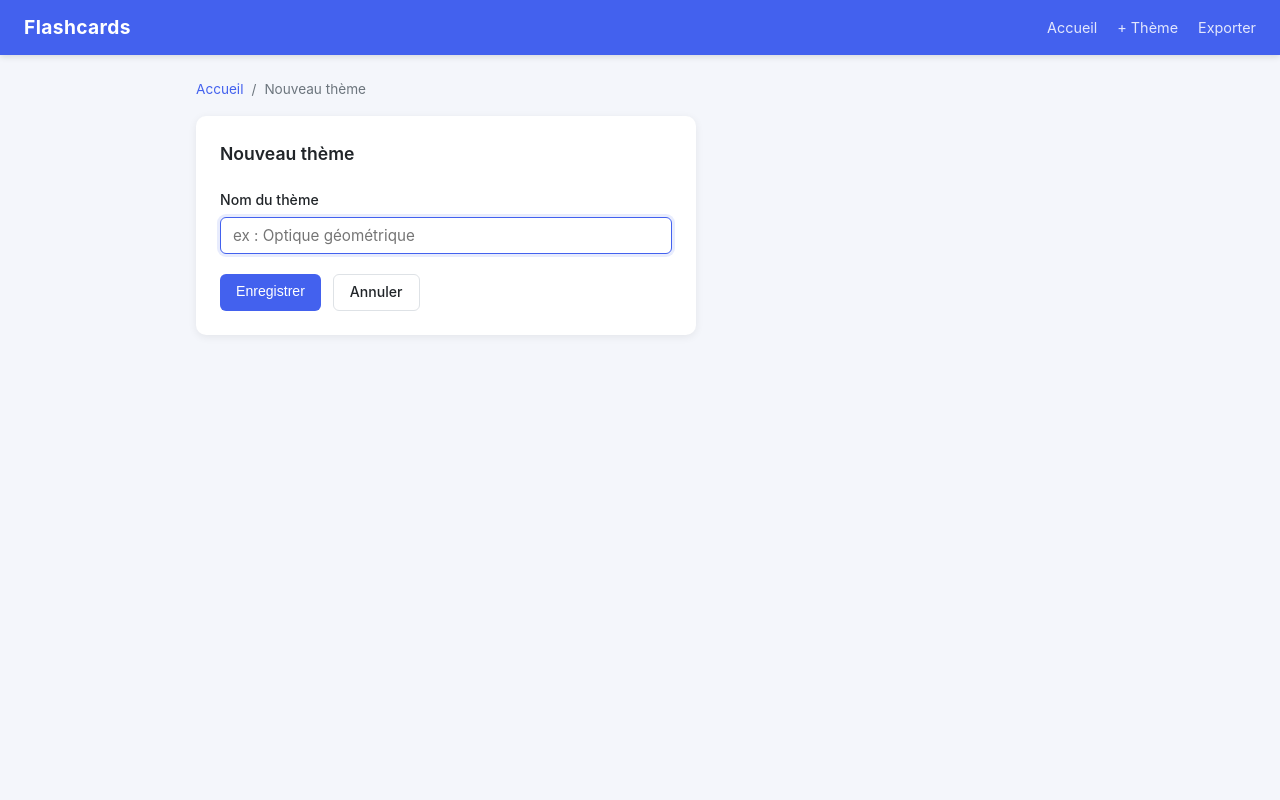
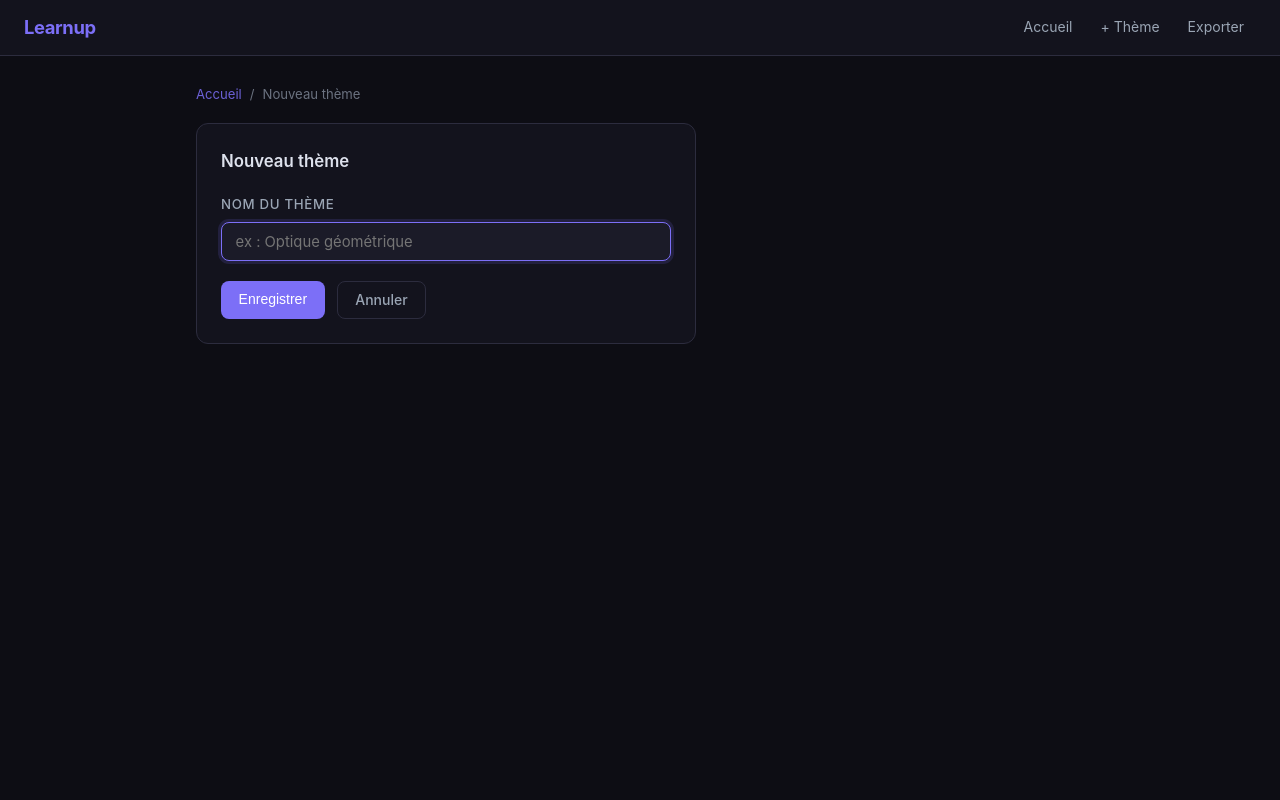
Before and after one commit to yanis-y/Learnup, a Django app: page /themes/new/ in a window 1280 px wide. Run offline with Django 4.2, Linux system fonts and the light colour scheme.

Commit message:
feat: dark theme + rename to Learnup

```diff
--- a/static/style.css
+++ b/static/style.css
@@ -1,15 +1,23 @@
 :root {
-  --primary: #4361ee;
-  --primary-dark: #3451d1;
-  --success: #2dc653;
-  --warning: #f77f00;
-  --danger: #ef233c;
-  --bg: #f4f6fb;
-  --card-bg: #ffffff;
-  --text: #212529;
-  --text-muted: #6c757d;
-  --border: #dee2e6;
-  --shadow: 0 2px 8px rgba(0,0,0,0.07);
+  --bg:         #0d0d14;
+  --surface:    #13131d;
+  --surface-2:  #1b1b28;
+  --surface-3:  #22222f;
+  --border:     #2c2c3e;
+  --primary:    #7c6ff7;
+  --primary-dim: rgba(124,111,247,0.15);
+  --primary-glow: rgba(124,111,247,0.35);
+  --success:    #22d3a5;
+  --success-dim: rgba(34,211,165,0.15);
+  --warning:    #f59e0b;
+  --warning-dim: rgba(245,158,11,0.15);
+  --danger:     #f43f5e;
+  --danger-dim: rgba(244,63,94,0.15);
+  --text:       #dde1ec;
+  --text-muted: #6b7280;
+  --text-dim:   #9aa5b4;
+  --radius:     12px;
+  --shadow:     0 2px 16px rgba(0,0,0,0.4);
 }
 
 * { box-sizing: border-box; margin: 0; padding: 0; }
@@ -22,178 +30,217 @@ body {
   min-height: 100vh;
 }
 
-/* ── Navbar ────────────────────────────────── */
+/* ── Navbar ──────────────────────────────────── */
 .navbar {
-  background: var(--primary);
-  padding: 0.75rem 1.5rem;
+  background: var(--surface);
+  border-bottom: 1px solid var(--border);
+  padding: 0 1.5rem;
+  height: 56px;
   display: flex;
   align-items: center;
   justify-content: space-between;
-  box-shadow: 0 2px 6px rgba(0,0,0,0.12);
+  position: sticky;
+  top: 0;
+  z-index: 100;
 }
 .navbar-brand {
-  font-size: 1.2rem;
+  font-size: 1.15rem;
   font-weight: 700;
-  color: #fff;
+  color: var(--primary);
   text-decoration: none;
-  letter-spacing: 0.02em;
+  letter-spacing: -0.02em;
 }
 .navbar-nav {
   display: flex;
-  gap: 1.25rem;
+  gap: 0.25rem;
   list-style: none;
 }
 .navbar-nav a {
-  color: rgba(255,255,255,0.85);
+  color: var(--text-dim);
   text-decoration: none;
-  font-size: 0.9rem;
-  transition: color 0.15s;
+  font-size: 0.875rem;
+  padding: 0.4rem 0.75rem;
+  border-radius: 8px;
+  transition: background 0.15s, color 0.15s;
 }
-.navbar-nav a:hover { color: #fff; }
+.navbar-nav a:hover {
+  background: var(--surface-2);
+  color: var(--text);
+}
 
-/* ── Container ─────────────────────────────── */
+/* ── Container ───────────────────────────────── */
 .container {
   max-width: 920px;
   margin: 0 auto;
-  padding: 1.5rem 1rem;
+  padding: 1.75rem 1rem;
 }
 
-/* ── Messages ──────────────────────────────── */
-.messages-list { list-style: none; margin-bottom: 1rem; }
+/* ── Messages ────────────────────────────────── */
+.messages-list { list-style: none; margin-bottom: 1.25rem; }
 .msg {
   padding: 0.7rem 1rem;
-  border-radius: 6px;
+  border-radius: var(--radius);
   margin-bottom: 0.5rem;
-  font-size: 0.9rem;
+  font-size: 0.875rem;
+  border: 1px solid transparent;
 }
-.msg-success { background: #d4edda; color: #155724; border: 1px solid #c3e6cb; }
-.msg-error   { background: #f8d7da; color: #721c24; border: 1px solid #f5c6cb; }
-.msg-info    { background: #d1ecf1; color: #0c5460; border: 1px solid #bee5eb; }
-.msg-warning { background: #fff3cd; color: #856404; border: 1px solid #ffeaa7; }
+.msg-success { background: var(--success-dim); color: var(--success); border-color: rgba(34,211,165,0.25); }
+.msg-error   { background: var(--danger-dim);  color: var(--danger);  border-color: rgba(244,63,94,0.25); }
+.msg-info    { background: var(--primary-dim); color: var(--primary); border-color: rgba(124,111,247,0.25); }
+.msg-warning { background: var(--warning-dim); color: var(--warning); border-color: rgba(245,158,11,0.25); }
 
-/* ── Card panel ────────────────────────────── */
+/* ── Surface card ────────────────────────────── */
 .card {
-  background: var(--card-bg);
-  border-radius: 10px;
-  box-shadow: var(--shadow);
+  background: var(--surface);
+  border: 1px solid var(--border);
+  border-radius: var(--radius);
   padding: 1.5rem;
   margin-bottom: 1rem;
 }
-.card-title { font-size: 1.1rem; font-weight: 600; }
+.card-title { font-size: 1.05rem; font-weight: 600; }
 
-/* ── Buttons ───────────────────────────────── */
+/* ── Buttons ─────────────────────────────────── */
 .btn {
-  display: inline-block;
-  padding: 0.48rem 1rem;
+  display: inline-flex;
+  align-items: center;
+  justify-content: center;
+  gap: 0.4rem;
+  padding: 0.5rem 1.1rem;
   border: none;
-  border-radius: 6px;
+  border-radius: 8px;
   cursor: pointer;
-  font-size: 0.88rem;
+  font-size: 0.875rem;
   font-weight: 500;
   text-decoration: none;
-  transition: filter 0.15s, transform 0.1s;
+  transition: filter 0.15s, transform 0.1s, box-shadow 0.15s;
   white-space: nowrap;
   line-height: 1.4;
 }
-.btn:hover  { filter: brightness(1.07); transform: translateY(-1px); }
-.btn:active { transform: translateY(0); }
+.btn:hover  { filter: brightness(1.12); transform: translateY(-1px); }
+.btn:active { transform: translateY(0); filter: brightness(0.95); }
 
-.btn-primary   { background: var(--primary); color: #fff; }
-.btn-success   { background: var(--success); color: #fff; }
-.btn-warning   { background: var(--warning); color: #fff; }
-.btn-danger    { background: var(--danger);  color: #fff; }
-.btn-secondary { background: #6c757d; color: #fff; }
-.btn-outline   { background: transparent; border: 1px solid var(--border); color: var(--text); }
-.btn-outline:hover { background: var(--bg); filter: none; }
+.btn-primary {
+  background: var(--primary);
+  color: #fff;
+  box-shadow: 0 0 0 0 var(--primary-glow);
+}
+.btn-primary:hover { box-shadow: 0 0 16px var(--primary-glow); }
 
-.btn-sm  { padding: 0.28rem 0.65rem; font-size: 0.8rem; }
-.btn-lg  { padding: 0.8rem 1.5rem; font-size: 1.05rem; }
+.btn-success  { background: var(--success);  color: #0d0d14; }
+.btn-warning  { background: var(--warning);  color: #0d0d14; }
+.btn-danger   { background: var(--danger);   color: #fff; }
+.btn-outline  {
+  background: transparent;
+  border: 1px solid var(--border);
+  color: var(--text-dim);
+}
+.btn-outline:hover { background: var(--surface-2); color: var(--text); filter: none; }
 
-/* ── Forms ─────────────────────────────────── */
-.form-group { margin-bottom: 1rem; }
-label { display: block; margin-bottom: 0.35rem; font-weight: 500; font-size: 0.88rem; }
+.btn-sm { padding: 0.3rem 0.7rem; font-size: 0.8rem; border-radius: 6px; }
+.btn-lg { padding: 0.75rem 1.5rem; font-size: 1rem; }
+
+/* ── Forms ───────────────────────────────────── */
+.form-group { margin-bottom: 1.1rem; }
+label {
+  display: block;
+  margin-bottom: 0.4rem;
+  font-weight: 500;
+  font-size: 0.83rem;
+  color: var(--text-dim);
+  text-transform: uppercase;
+  letter-spacing: 0.05em;
+}
 input[type="text"],
 input[type="file"],
 textarea,
 select {
   width: 100%;
-  padding: 0.5rem 0.75rem;
+  padding: 0.6rem 0.85rem;
   border: 1px solid var(--border);
-  border-radius: 6px;
-  font-size: 0.95rem;
+  border-radius: 8px;
+  font-size: 0.925rem;
   font-family: inherit;
-  background: #fff;
+  background: var(--surface-2);
+  color: var(--text);
   transition: border-color 0.15s, box-shadow 0.15s;
 }
 input[type="text"]:focus,
-textarea:focus { outline: none; border-color: var(--primary); box-shadow: 0 0 0 3px rgba(67,97,238,0.12); }
-textarea { resize: vertical; min-height: 100px; }
+textarea:focus {
+  outline: none;
+  border-color: var(--primary);
+  box-shadow: 0 0 0 3px var(--primary-dim);
+}
+textarea { resize: vertical; min-height: 110px; }
 .form-actions { display: flex; gap: 0.75rem; margin-top: 1.25rem; flex-wrap: wrap; }
 
-/* ── Section header ────────────────────────── */
+/* ── Section header ──────────────────────────── */
 .section-header {
   display: flex;
   align-items: center;
   justify-content: space-between;
-  margin-bottom: 1rem;
+  margin-bottom: 1.1rem;
   flex-wrap: wrap;
   gap: 0.5rem;
 }
-.section-title { font-size: 1.25rem; font-weight: 600; }
+.section-title { font-size: 1.2rem; font-weight: 600; }
 
-/* ── Dashboard stats ───────────────────────── */
+/* ── Dashboard stats ─────────────────────────── */
 .dashboard-stats { display: flex; gap: 1rem; margin-bottom: 1.5rem; flex-wrap: wrap; }
 .stat-card {
-  background: var(--card-bg);
-  border-radius: 10px;
-  box-shadow: var(--shadow);
-  padding: 1rem 1.5rem;
+  background: var(--surface);
+  border: 1px solid var(--border);
+  border-radius: var(--radius);
+  padding: 1.1rem 1.4rem;
   flex: 1;
   min-width: 130px;
 }
-.stat-card-number { font-size: 2rem; font-weight: 700; color: var(--primary); }
-.stat-card-label  { font-size: 0.82rem; color: var(--text-muted); margin-top: 0.1rem; }
+.stat-card-number {
+  font-size: 2rem;
+  font-weight: 700;
+  color: var(--primary);
+  line-height: 1.1;
+}
+.stat-card-label { font-size: 0.78rem; color: var(--text-muted); margin-top: 0.25rem; }
 
-/* ── Chart ─────────────────────────────────── */
+/* ── Activity chart ──────────────────────────── */
 .chart-container {
-  background: var(--card-bg);
-  border-radius: 10px;
-  box-shadow: var(--shadow);
+  background: var(--surface);
+  border: 1px solid var(--border);
+  border-radius: var(--radius);
   padding: 1.25rem 1.5rem;
   margin-bottom: 1.5rem;
 }
 .chart-title {
-  font-size: 0.78rem;
+  font-size: 0.72rem;
   font-weight: 600;
   text-transform: uppercase;
-  letter-spacing: 0.06em;
+  letter-spacing: 0.08em;
   color: var(--text-muted);
-  margin-bottom: 0.75rem;
+  margin-bottom: 0.85rem;
 }
 .chart-bars {
   display: flex;
   align-items: flex-end;
   gap: 3px;
-  height: 72px;
+  height: 64px;
 }
 .chart-bar-wrapper {
   flex: 1;
   height: 100%;
   display: flex;
   align-items: flex-end;
-  cursor: default;
 }
 .chart-bar {
   width: 100%;
   background: var(--primary);
-  border-radius: 2px 2px 0 0;
+  border-radius: 3px 3px 0 0;
   min-height: 2px;
-  opacity: 0.65;
+  opacity: 0.45;
   transition: opacity 0.15s;
 }
 .chart-bar-wrapper:hover .chart-bar { opacity: 1; }
 
-/* ── Theme grid ────────────────────────────── */
+/* ── Theme grid ──────────────────────────────── */
 .theme-grid {
   display: grid;
   grid-template-columns: repeat(auto-fill, minmax(240px, 1fr));
@@ -201,177 +248,204 @@ textarea { resize: vertical; min-height: 100px; }
   margin-bottom: 1.5rem;
 }
 .theme-card {
-  background: var(--card-bg);
-  border-radius: 10px;
-  box-shadow: var(--shadow);
+  background: var(--surface);
+  border: 1px solid var(--border);
+  border-radius: var(--radius);
   padding: 1.1rem 1.25rem;
-  border-left: 4px solid var(--primary);
   text-decoration: none;
   color: inherit;
   display: block;
-  transition: transform 0.15s, box-shadow 0.15s;
+  transition: border-color 0.15s, transform 0.15s, box-shadow 0.15s;
 }
-.theme-card:hover { transform: translateY(-2px); box-shadow: 0 6px 16px rgba(0,0,0,0.1); }
-.theme-card-name  { font-weight: 600; font-size: 0.97rem; margin-bottom: 0.5rem; }
-.theme-card-stats { display: flex; align-items: center; gap: 0.75rem; font-size: 0.82rem; color: var(--text-muted); flex-wrap: wrap; }
+.theme-card:hover {
+  border-color: var(--primary);
+  transform: translateY(-2px);
+  box-shadow: 0 0 20px var(--primary-dim);
+}
+.theme-card-name  { font-weight: 600; font-size: 0.95rem; margin-bottom: 0.6rem; }
+.theme-card-stats { display: flex; align-items: center; gap: 0.75rem; font-size: 0.8rem; color: var(--text-muted); flex-wrap: wrap; }
 .due-badge {
   display: inline-block;
-  background: var(--danger);
-  color: #fff;
-  border-radius: 12px;
-  padding: 0.1rem 0.55rem;
-  font-size: 0.75rem;
+  background: var(--danger-dim);
+  color: var(--danger);
+  border: 1px solid rgba(244,63,94,0.3);
+  border-radius: 20px;
+  padding: 0.1rem 0.6rem;
+  font-size: 0.72rem;
   font-weight: 600;
 }
-.due-badge.zero { background: var(--success); }
+.due-badge.zero {
+  background: var(--success-dim);
+  color: var(--success);
+  border-color: rgba(34,211,165,0.3);
+}
 
-/* ── Flash card list ───────────────────────── */
-.card-list { display: flex; flex-direction: column; gap: 0.65rem; }
+/* ── Flash card list ─────────────────────────── */
+.card-list { display: flex; flex-direction: column; gap: 0.6rem; }
 .flash-card {
-  background: var(--card-bg);
-  border-radius: 8px;
-  box-shadow: var(--shadow);
+  background: var(--surface);
+  border: 1px solid var(--border);
+  border-radius: var(--radius);
   padding: 0.9rem 1.1rem;
   display: flex;
   justify-content: space-between;
   align-items: flex-start;
   gap: 1rem;
+  transition: border-color 0.15s;
 }
 .flash-card-due { border-left: 3px solid var(--danger); }
 .flash-card-content { flex: 1; min-width: 0; }
-.flash-card-question { font-weight: 500; margin-bottom: 0.2rem; white-space: pre-wrap; word-break: break-word; }
-.flash-card-answer   { color: var(--text-muted); font-size: 0.85rem; white-space: pre-wrap; word-break: break-word; }
-.flash-card-meta     { font-size: 0.73rem; color: var(--text-muted); margin-top: 0.4rem; }
-.flash-card-actions  { display: flex; gap: 0.4rem; flex-shrink: 0; flex-wrap: wrap; }
+.flash-card-question { font-weight: 500; margin-bottom: 0.25rem; white-space: pre-wrap; word-break: break-word; font-size: 0.9rem; }
+.flash-card-answer   { color: var(--text-muted); font-size: 0.82rem; white-space: pre-wrap; word-break: break-word; }
+.flash-card-meta     { font-size: 0.7rem; color: var(--text-muted); margin-top: 0.4rem; opacity: 0.7; }
+.flash-card-actions  { display: flex; gap: 0.35rem; flex-shrink: 0; flex-wrap: wrap; align-items: flex-start; }
 
-/* ── Review session ────────────────────────── */
-.review-wrapper { max-width: 680px; margin: 0 auto; }
-.review-counter { text-align: center; color: var(--text-muted); font-size: 0.85rem; margin-bottom: 0.75rem; }
+/* ── Review session ──────────────────────────── */
+.review-wrapper { max-width: 660px; margin: 0 auto; }
+.review-counter {
+  text-align: center;
+  color: var(--text-muted);
+  font-size: 0.82rem;
+  margin-bottom: 0.85rem;
+  letter-spacing: 0.04em;
+}
 
 .progress-bar-container {
-  background: var(--border);
+  background: var(--surface-3);
   border-radius: 99px;
-  height: 6px;
-  margin-bottom: 1.5rem;
+  height: 4px;
+  margin-bottom: 1.75rem;
   overflow: hidden;
 }
 .progress-bar {
-  background: var(--primary);
+  background: linear-gradient(90deg, var(--primary), #a78bfa);
   height: 100%;
   border-radius: 99px;
-  transition: width 0.4s ease;
+  transition: width 0.5s cubic-bezier(.4,0,.2,1);
 }
 
 .review-card {
-  background: var(--card-bg);
-  border-radius: 14px;
-  box-shadow: 0 4px 24px rgba(0,0,0,0.09);
-  padding: 2rem;
-  min-height: 260px;
+  background: var(--surface);
+  border: 1px solid var(--border);
+  border-radius: 16px;
+  padding: 2.25rem 2rem;
+  min-height: 280px;
   display: flex;
   flex-direction: column;
   gap: 1.5rem;
+  box-shadow: var(--shadow);
 }
 .review-question {
-  font-size: 1.1rem;
+  font-size: 1.15rem;
   font-weight: 500;
   white-space: pre-wrap;
   word-break: break-word;
-  line-height: 1.75;
+  line-height: 1.8;
+  color: var(--text);
 }
-.review-divider { border: none; border-top: 2px dashed var(--border); }
-.review-answer  {
+.review-divider {
+  border: none;
+  border-top: 1px solid var(--border);
+}
+.review-answer {
   font-size: 1rem;
   white-space: pre-wrap;
   word-break: break-word;
-  color: var(--primary-dark);
-  line-height: 1.75;
+  color: var(--primary);
+  line-height: 1.8;
 }
-.review-actions { display: flex; flex-direction: column; gap: 0.75rem; }
+.review-actions { display: flex; flex-direction: column; gap: 0.75rem; margin-top: auto; }
 
 .rating-buttons { display: flex; gap: 0.75rem; }
 .rating-buttons .btn {
   flex: 1;
-  padding: 0.75rem 0.5rem;
-  font-size: 0.95rem;
-  display: flex;
+  padding: 0.85rem 0.5rem;
+  font-size: 0.9rem;
   flex-direction: column;
-  align-items: center;
-  gap: 0.25rem;
+  gap: 0.3rem;
+  border-radius: 10px;
 }
+.rating-buttons .btn-danger  { background: var(--danger-dim);  color: var(--danger);  border: 1px solid rgba(244,63,94,0.3); }
+.rating-buttons .btn-warning { background: var(--warning-dim); color: var(--warning); border: 1px solid rgba(245,158,11,0.3); }
+.rating-buttons .btn-success { background: var(--success-dim); color: var(--success); border: 1px solid rgba(34,211,165,0.3); }
+.rating-buttons .btn:hover { filter: brightness(1.2); box-shadow: none; }
+
 .btn-key {
-  font-size: 0.68rem;
+  font-size: 0.65rem;
   font-family: monospace;
-  opacity: 0.75;
-  background: rgba(255,255,255,0.25);
-  border-radius: 3px;
-  padding: 0.05rem 0.3rem;
+  opacity: 0.65;
+  background: rgba(255,255,255,0.08);
+  border-radius: 4px;
+  padding: 0.05rem 0.35rem;
 }
 kbd {
   font-family: monospace;
-  background: var(--border);
-  padding: 0.1rem 0.35rem;
-  border-radius: 3px;
-  font-size: 0.85em;
+  background: var(--surface-3);
+  border: 1px solid var(--border);
+  padding: 0.1rem 0.4rem;
+  border-radius: 4px;
+  font-size: 0.82em;
+  color: var(--text-dim);
 }
 
-/* ── Review complete ───────────────────────── */
+/* ── Review complete ─────────────────────────── */
 .complete-stats { display: flex; gap: 1rem; justify-content: center; flex-wrap: wrap; margin: 1.5rem 0; }
 .stat-box {
   text-align: center;
-  background: var(--card-bg);
-  border-radius: 10px;
-  box-shadow: var(--shadow);
+  background: var(--surface);
+  border: 1px solid var(--border);
+  border-radius: var(--radius);
   padding: 1rem 1.5rem;
   min-width: 110px;
 }
-.stat-number { font-size: 2.2rem; font-weight: 700; }
-.stat-label  { font-size: 0.78rem; color: var(--text-muted); margin-top: 0.15rem; }
+.stat-number { font-size: 2.2rem; font-weight: 700; line-height: 1.1; }
+.stat-label  { font-size: 0.75rem; color: var(--text-muted); margin-top: 0.2rem; }
 
-/* ── Confirm delete ────────────────────────── */
+/* ── Confirm delete ──────────────────────────── */
 .confirm-box {
-  background: var(--card-bg);
-  border-radius: 14px;
-  box-shadow: 0 4px 24px rgba(0,0,0,0.12);
-  padding: 2rem;
+  background: var(--surface);
+  border: 1px solid var(--border);
+  border-radius: 16px;
+  padding: 2.25rem;
   max-width: 440px;
   margin: 4rem auto;
   text-align: center;
+  box-shadow: var(--shadow);
 }
-.confirm-box h2   { margin-bottom: 0.75rem; font-size: 1.2rem; }
-.confirm-box p    { color: var(--text-muted); margin-bottom: 0.75rem; font-size: 0.9rem; }
+.confirm-box h2   { margin-bottom: 0.75rem; font-size: 1.15rem; }
+.confirm-box p    { color: var(--text-muted); margin-bottom: 0.75rem; font-size: 0.875rem; }
 .confirm-box form { margin-top: 1.5rem; }
 .btn-group        { display: flex; gap: 1rem; justify-content: center; flex-wrap: wrap; }
 
-/* ── Import section ────────────────────────── */
+/* ── Import section ──────────────────────────── */
 .import-section {
-  background: var(--card-bg);
-  border-radius: 10px;
-  box-shadow: var(--shadow);
+  background: var(--surface);
+  border: 1px solid var(--border);
+  border-radius: var(--radius);
   padding: 1.25rem 1.5rem;
   margin-top: 1.5rem;
 }
 .import-form { display: flex; gap: 0.75rem; align-items: center; flex-wrap: wrap; margin-top: 0.5rem; }
-.import-form input[type="file"] { width: auto; flex: 1; }
+.import-form input[type="file"] { width: auto; flex: 1; color: var(--text-dim); }
 
-/* ── Breadcrumb ────────────────────────────── */
+/* ── Breadcrumb ──────────────────────────────── */
 .breadcrumb {
   display: flex;
   align-items: center;
   gap: 0.5rem;
-  font-size: 0.85rem;
+  font-size: 0.82rem;
   color: var(--text-muted);
-  margin-bottom: 1rem;
+  margin-bottom: 1.1rem;
 }
-.breadcrumb a { color: var(--primary); text-decoration: none; }
-.breadcrumb a:hover { text-decoration: underline; }
+.breadcrumb a { color: var(--primary); text-decoration: none; opacity: 0.85; }
+.breadcrumb a:hover { opacity: 1; }
 
-/* ── Empty state ───────────────────────────── */
-.empty-state { text-align: center; padding: 3rem 1rem; color: var(--text-muted); }
-.empty-state-icon { font-size: 2.5rem; margin-bottom: 1rem; font-family: monospace; }
-.empty-state p { margin-bottom: 1rem; }
+/* ── Empty state ─────────────────────────────── */
+.empty-state { text-align: center; padding: 3.5rem 1rem; color: var(--text-muted); }
+.empty-state-icon { font-size: 2rem; margin-bottom: 1rem; font-family: monospace; opacity: 0.4; }
+.empty-state p    { margin-bottom: 1.25rem; font-size: 0.9rem; }
 
-/* ── Utilities ─────────────────────────────── */
+/* ── Utilities ───────────────────────────────── */
 .text-muted   { color: var(--text-muted); }
 .text-danger  { color: var(--danger); }
 .text-success { color: var(--success); }
@@ -383,12 +457,18 @@ kbd {
 .flex-1  { flex: 1; }
 .mt-2    { margin-top: 1rem; }
 
-/* ── Responsive ────────────────────────────── */
+/* ── Scrollbar ───────────────────────────────── */
+::-webkit-scrollbar { width: 6px; }
+::-webkit-scrollbar-track { background: var(--bg); }
+::-webkit-scrollbar-thumb { background: var(--border); border-radius: 99px; }
+::-webkit-scrollbar-thumb:hover { background: var(--text-muted); }
+
+/* ── Responsive ──────────────────────────────── */
 @media (max-width: 560px) {
   .rating-buttons   { flex-direction: column; }
   .theme-grid       { grid-template-columns: 1fr; }
   .dashboard-stats  { flex-direction: column; }
   .flash-card       { flex-direction: column; }
-  .flash-card-actions { flex-direction: row; }
-  .navbar-nav { gap: 0.75rem; }
+  .navbar-nav       { gap: 0; }
+  .review-card      { padding: 1.5rem 1.25rem; }
 }
--- a/templates/base.html
+++ b/templates/base.html
@@ -3,13 +3,13 @@
 <head>
   <meta charset="UTF-8">
   <meta name="viewport" content="width=device-width, initial-scale=1.0">
-  <title>{% block title %}Flashcards{% endblock %}</title>
+  <title>{% block title %}Learnup{% endblock %}</title>
   {% load static %}
   <link rel="stylesheet" href="{% static 'style.css' %}">
 </head>
 <body>
   <nav class="navbar">
-    <a class="navbar-brand" href="{% url 'dashboard' %}">Flashcards</a>
+    <a class="navbar-brand" href="{% url 'dashboard' %}">Learnup</a>
     <ul class="navbar-nav">
       <li><a href="{% url 'dashboard' %}">Accueil</a></li>
       <li><a href="{% url 'theme_create' %}">+ Thème</a></li>
--- a/templates/cards/dashboard.html
+++ b/templates/cards/dashboard.html
@@ -1,5 +1,5 @@
 {% extends 'base.html' %}
-{% block title %}Tableau de bord — Flashcards{% endblock %}
+{% block title %}Tableau de bord — Learnup{% endblock %}
 
 {% block content %}
 <div class="section-header">
```
